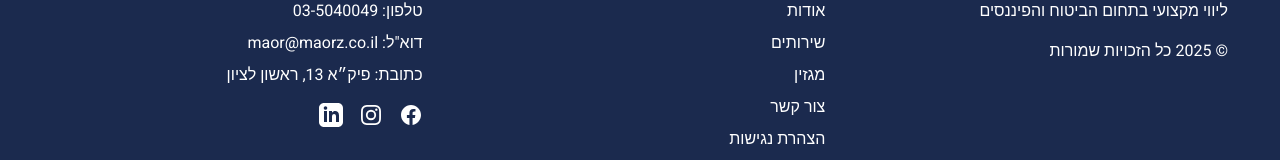
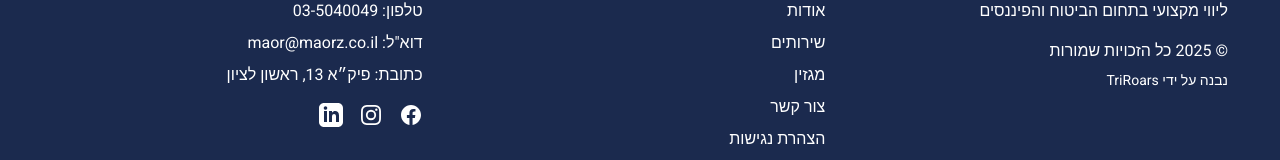
Before and after one commit to Idosegev23/maorZiniWebsite, a Next.js app: page / in a window 1280 px wide. Shown: the part 6071-6231 px from the top of the page. Built offline with nearby package versions, Linux system fonts and the light colour scheme.

Commit message:
תקן נגישות

```diff
--- a/src/app/layout.tsx
+++ b/src/app/layout.tsx
@@ -94,6 +94,7 @@ export default function RootLayout({
                 <h3 className="text-xl font-bold text-white mb-4">מאור זיני - ביטוח ופיננסים</h3>
                 <p className="mb-4">ליווי מקצועי בתחום הביטוח והפיננסים</p>
                 <p>© {new Date().getFullYear()} כל הזכויות שמורות</p>
+                <p className="mt-2 text-sm">נבנה על ידי <a href="https://triroars.co.il" target="_blank" rel="noopener noreferrer" className="hover:text-brandGold">TriRoars</a></p>
               </div>
               <div>
                 <h3 className="text-xl font-bold text-white mb-4">מידע נוסף</h3>
```
